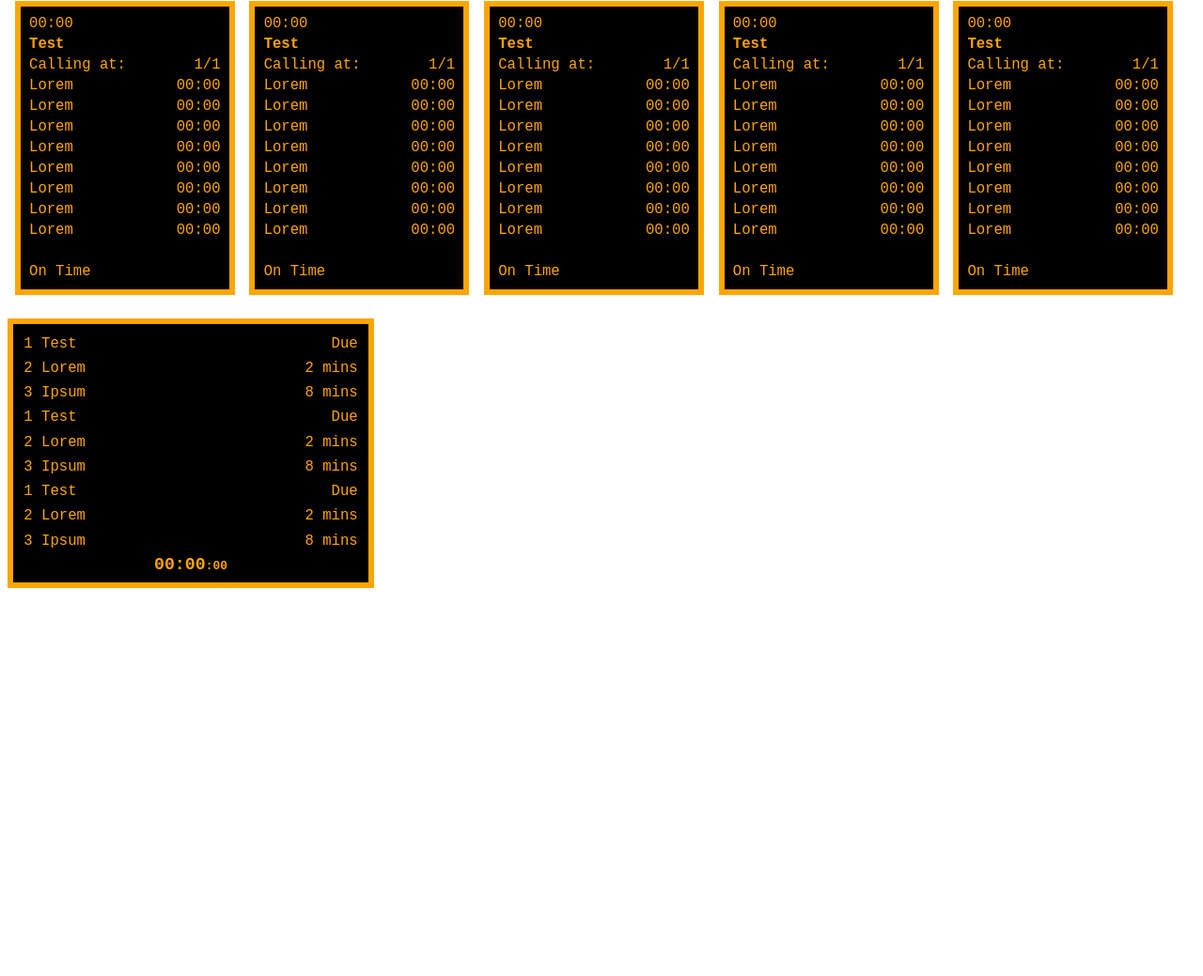
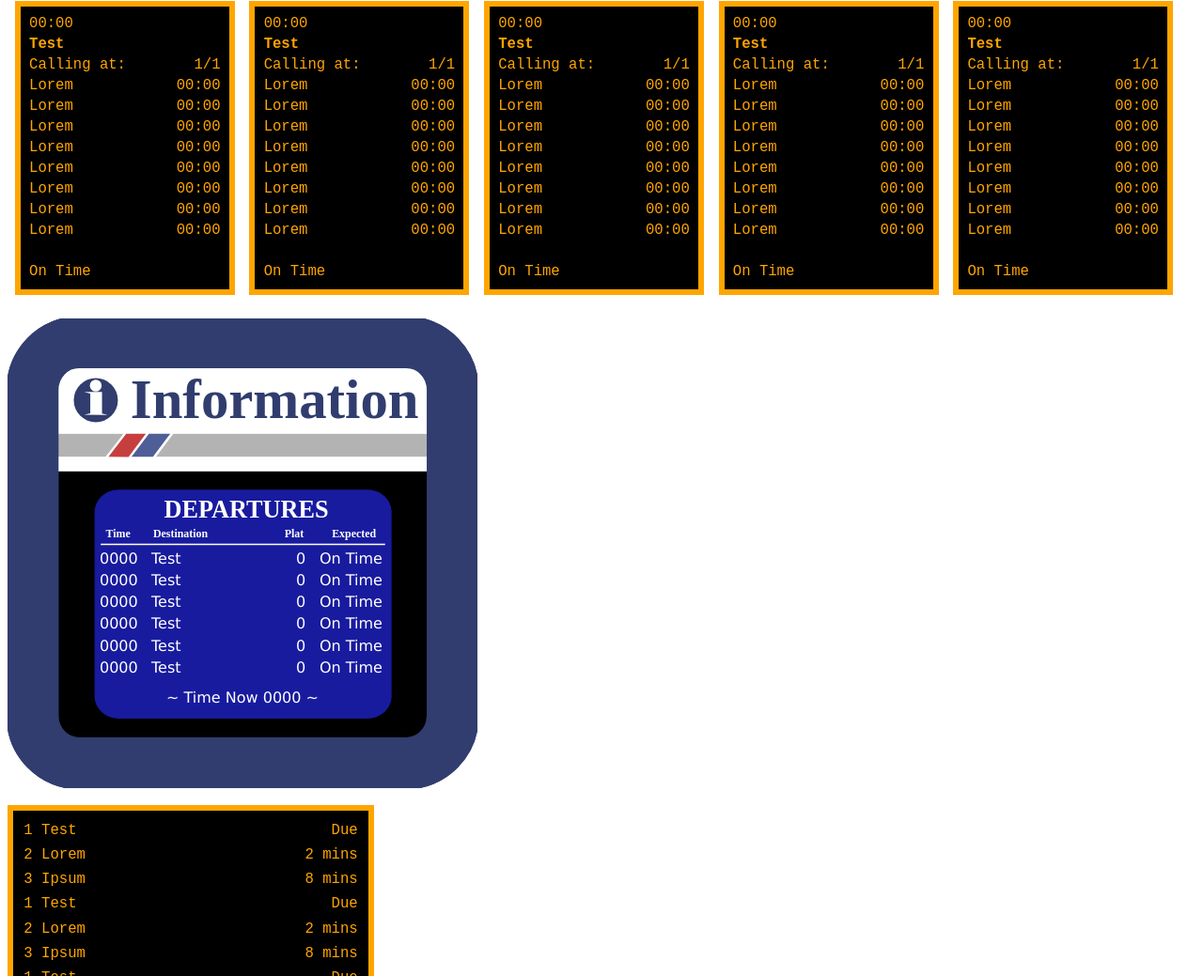
Before and after one commit to Railway-Op-Sim/ROSDepartureBoard, a plain HTML site: page index.html in a window 1280 px wide. Shown: the part 521-1560 px from the top of the page at 94% size. Before the commit the page ends 1155 px from the top, so only its background shows below. Drawn offline with Linux system fonts and the light colour scheme.

Commit message:
Added NSE board
Co-Authored-By: Kristian Zarębski <krizar312@gmail.com>

```diff
--- a/css/style.css
+++ b/css/style.css
@@ -41,3 +41,40 @@ h3,h5 {
 .clearfix {
     clear: both;
 }
+
+div.nse-board {
+    position: relative;
+    width: 500px;
+    height: 500px;
+}
+.nse {
+    position: absolute;
+    z-index: 1;
+    left: 19%;
+    top: 48.5%;
+    color: white;
+    font-family: Verdana, Geneva, Tahoma, sans-serif;
+    width: 310px;
+}
+.nse .deptime {
+    width: 18%;
+}
+.nse .status {
+    width: 25%;
+}
+.nse .plat {
+    width: 8%;
+}
+.nse .dest {
+    display: inline-block;
+    width: 150px;
+    white-space: nowrap;
+    text-overflow: ellipsis;
+    overflow: hidden;
+}
+.nse .time {
+    text-align: center;
+}
+.half-row {
+    height: 7px;
+}
--- a/index.html
+++ b/index.html
@@ -127,6 +127,32 @@
     </div>
     <div class="clearfix"></div>
     <br />
+    <div class="nse-board">
+      <img src="svg/NSE_departures.svg" width="500px">
+      <table class="nse">
+        <tr class="departure" id="0">
+          <td class="deptime">0000</td><td class="dest">Test</td><td class="plat">0</td><td class="status">On Time</td>
+        </tr>
+        <tr class="departure" id="1">
+          <td class="deptime">0000</td><td class="dest">Test</td><td class="plat">0</td><td class="status">On Time</td>
+        </tr>
+        <tr class="departure" id="2">
+          <td class="deptime">0000</td><td class="dest">Test</td><td class="plat">0</td><td class="status">On Time</td>
+        </tr>
+        <tr class="departure" id="3">
+          <td class="deptime">0000</td><td class="dest">Test</td><td class="plat">0</td><td class="status">On Time</td>
+        </tr>
+        <tr class="departure" id="4">
+          <td class="deptime">0000</td><td class="dest">Test</td><td class="plat">0</td><td class="status">On Time</td>
+        </tr>
+        <tr class="departure" id="5">
+          <td class="deptime">0000</td><td class="dest">Test</td><td class="plat">0</td><td class="status">On Time</td>
+        </tr>
+        <tr class="half-row"></tr>
+        <tr><td class="time" colspan="4">~ Time Now 0000 ~</td></tr>
+      </table>
+    </div>
+    <br />
     <table class="simple-board">
       <tr class="departure" id="0">
         <td class="dest">1 Test</td><td class="deptime">Due</td>
--- a/js/main.js
+++ b/js/main.js
@@ -18,7 +18,7 @@ function startClock() {
       minimumIntegerDigits: 2
     });
     $(".time #seconds").text(":" + secondString);
-    setTimeout(secondClock, 1000);
+    setTimeout(secondClock, 50);
   }
   setTimeout(secondClock, 1000);
 }
@@ -64,7 +64,8 @@ function readTimetableFile(event) {
 function writeToBoards(timetable, currentTime) {
   writeSimpleBoard(timetable, currentTime);
   writeLongBoard(timetable, currentTime);
-  writeStopBoard(timetable, currentTime)
+  writeStopBoard(timetable, currentTime);
+  writeNSEBoard(timetable, currentTime);
 }
 
 function writeSimpleBoard(timetable, currentTime) {
@@ -114,6 +115,15 @@ function writeStopBoard(timetable, currentTime) {
   }
 }
 
+function writeNSEBoard(timetable, currentTime) {
+  var deps = timetable.getNextDepartures(currentStation, currentTime, 6);
+  for(let i = 0; i < 6; i++) {
+    $(".nse #" + i + ".departure .deptime").text(deps[i].time.toString().replace(":", ""));
+    $(".nse #" + i + ".departure .dest").text(deps[i].destination);
+  }
+  $(".nse .time").text("~ Time Now " + currentTime.toString().replace(":", "") + " ~")
+}
+
 function writeStations() {
   for(let i = 0; i < stations.length; i++) {
     var option = $("<option></option>").text(stations[i]);
```
Also changed, not shown: svg/NSE_departures.svg (added).
